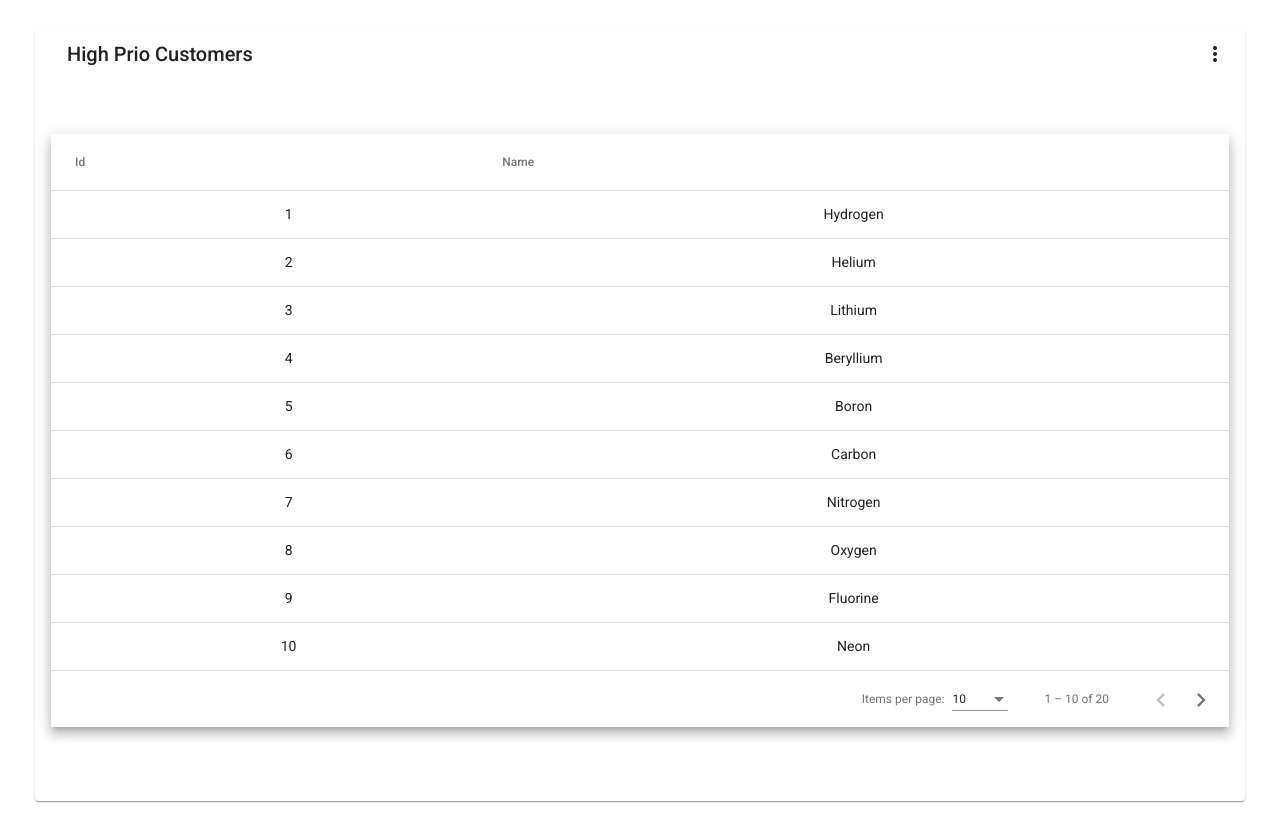
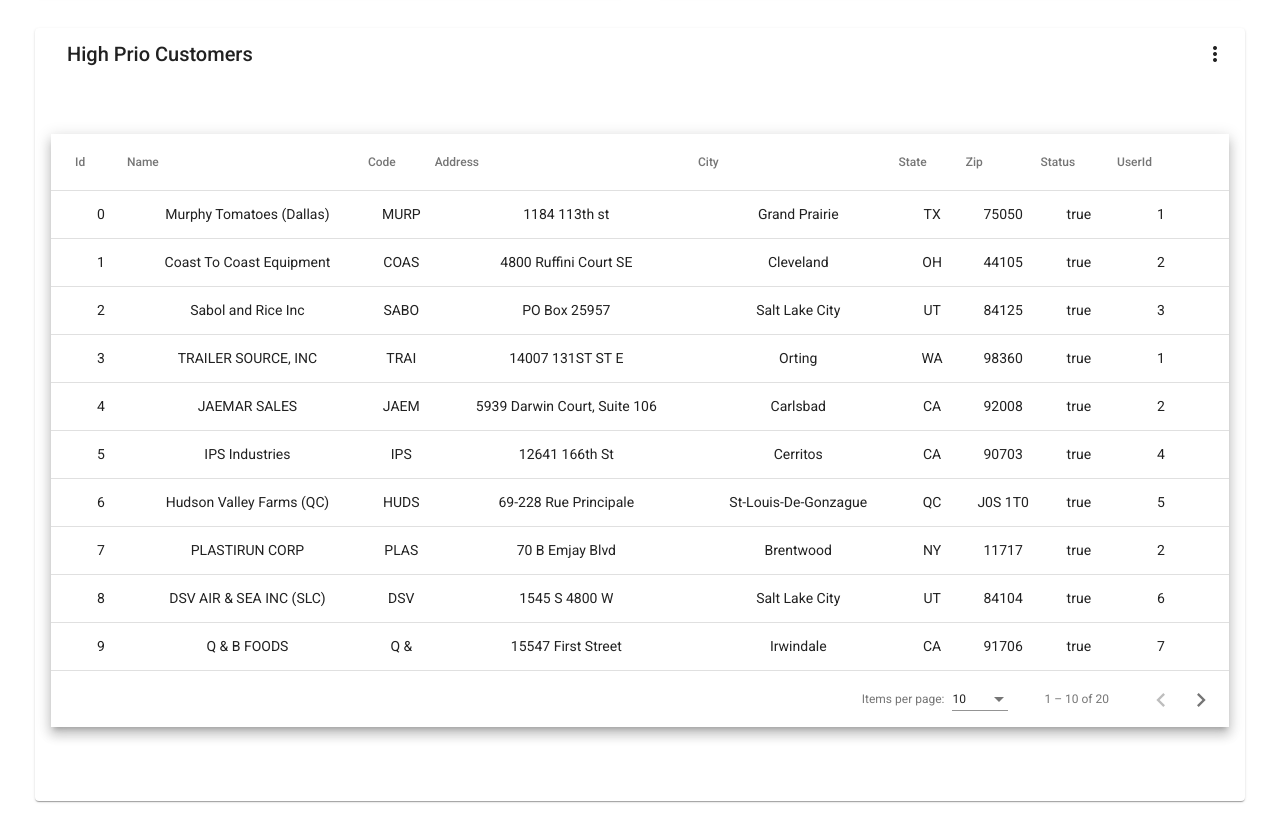
Before and after one commit to gpdoud/TQL-Load-Manager-Client-Prototype, an Angular app: page /dashboard in a window 1280 px wide. Shown: the part 1080-1896 px from the top of the page. Built offline with nearby package versions, Linux system fonts and the light colour scheme.

Commit message:
Filled out customers table on dashboard

```diff
--- a/src/app/dash/customers-table/customers-table-datasource.ts
+++ b/src/app/dash/customers-table/customers-table-datasource.ts
@@ -8,30 +8,37 @@ import { Observable, of as observableOf, merge } from 'rxjs';
 export interface CustomersTableItem {
   name: string;
   id: number;
+  code: string;
+  address: string;
+  city: string;
+  state: string;
+  zip: string;
+  status: boolean;
+  userId: number;
 }
 
 // TODO: replace this with real data from your application
 const EXAMPLE_DATA: CustomersTableItem[] = [
-  {id: 1, name: 'Hydrogen'},
-  {id: 2, name: 'Helium'},
-  {id: 3, name: 'Lithium'},
-  {id: 4, name: 'Beryllium'},
-  {id: 5, name: 'Boron'},
-  {id: 6, name: 'Carbon'},
-  {id: 7, name: 'Nitrogen'},
-  {id: 8, name: 'Oxygen'},
-  {id: 9, name: 'Fluorine'},
-  {id: 10, name: 'Neon'},
-  {id: 11, name: 'Sodium'},
-  {id: 12, name: 'Magnesium'},
-  {id: 13, name: 'Aluminum'},
-  {id: 14, name: 'Silicon'},
-  {id: 15, name: 'Phosphorus'},
-  {id: 16, name: 'Sulfur'},
-  {id: 17, name: 'Chlorine'},
-  {id: 18, name: 'Argon'},
-  {id: 19, name: 'Potassium'},
-  {id: 20, name: 'Calcium'},
+  {id: 0, name: 'Murphy Tomatoes (Dallas)',       code: 'MURP',     address: '1184 113th st',                 city: 'Grand Prairie',        state: 'TX',   zip: '75050',    status: true,  userId: 1},
+  {id: 1, name: 'Coast To Coast Equipment',       code: 'COAS',     address: '4800 Ruffini Court SE',         city: 'Cleveland',            state: 'OH',   zip: '44105',    status: true,  userId: 2},
+  {id: 2, name: 'Sabol and Rice Inc',             code: 'SABO',     address:  'PO Box 25957',                 city: 'Salt Lake City',       state: 'UT',   zip: '84125',    status: true,  userId: 3},
+  {id: 3, name: 'TRAILER SOURCE, INC',            code: 'TRAI',     address: '14007 131ST ST E',              city: 'Orting',               state: 'WA',   zip: '98360',    status: true,  userId: 1},
+  {id: 4, name: 'JAEMAR SALES',                   code: 'JAEM',     address: '5939 Darwin Court, Suite 106',  city: 'Carlsbad',             state: 'CA',   zip: '92008',    status: true,  userId: 2},
+  {id: 5, name: 'IPS Industries',                 code: 'IPS ',     address: '12641 166th St',                city: 'Cerritos',             state: 'CA',   zip: '90703',    status: true,  userId: 4},
+  {id: 6, name: 'Hudson Valley Farms (QC)',       code: 'HUDS',     address: '69-228 Rue Principale',         city: 'St-Louis-De-Gonzague', state: 'QC',   zip: 'J0S 1T0',  status: true,  userId: 5},
+  {id: 7, name: 'PLASTIRUN CORP',                 code: 'PLAS',     address: '70 B Emjay Blvd',               city: 'Brentwood',            state: 'NY',   zip: '11717',    status: true,  userId: 2},
+  {id: 8, name: 'DSV AIR & SEA INC (SLC)',        code: 'DSV ',     address: '1545 S 4800 W',                 city: 'Salt Lake City',       state: 'UT',   zip: '84104',    status: true,  userId: 6},
+  {id: 9, name: 'Q & B FOODS',                    code: 'Q & ',     address: '15547 First Street',            city: 'Irwindale',            state: 'CA',   zip: '91706',    status: true,  userId: 7},
+  {id: 10, name: 'OCONEE SAND AND GRAVEL',        code: 'OCON',     address: '797 harmony rd',                city: 'Eatonton',             state: 'GA',   zip: '31024',    status: true,  userId: 8},
+  {id: 11, name: 'AMERICAN YEAST SALES INC',      code: 'AMER',     address: '331 Commerce Way, STE 2',       city: 'Pembroke',             state: 'NH',   zip: '3275',     status: true,  userId: 9},
+  {id: 12, name: 'DYNASOL LLC',                   code: 'DYNA',     address: '14340 Torrey Chase Blvd',       city: 'Houston',              state: 'TX',   zip: '77014',    status: true,  userId: 10},
+  {id: 13, name: 'Asset Store LLC',               code: 'ASSE',     address: '2811 Sisson St',                city: 'Baltimore',            state: 'MD',   zip: '21211',    status: true,  userId: 9},
+  {id: 14, name: 'WILBERT FUNERAL SERVICES',      code: 'WILB',     address: '2913 Gardner Rd',               city: 'Broadview',            state: 'IL',   zip: '60155',    status: true,  userId: 5},
+  {id: 15, name: 'PLASTICS EXCHANGE',             code: 'PLAS',     address: '28230 N. 69th St.',             city: 'Scottsdale',           state: 'AZ',   zip: '85266',    status: true,  userId: 6},
+  {id: 16, name: 'SOUTHEAST ENVIROTX',            code: 'SOUT',     address: '8725 CALERA DRIVE',             city: 'Austin',               state: 'TX',   zip: '78735',    status: true,  userId: 9},
+  {id: 17, name: 'BRANDT CONSOLIDATED (FRESNO)',  code: 'BRAN',     address: 'PO Box 3500',                   city: 'Fresno',               state: 'CA',   zip: '93745',    status: true,  userId: 4},
+  {id: 18, name: 'JOFRAN INC',                    code: 'JOFR',     address: 'One Jofran Way',                city: 'Norfolk',              state: 'MA',   zip: '2056',     status: true,  userId: 1},
+  {id: 19, name: 'SOUTHEAST ENVIROTX',            code: 'SOUT',     address: '8725 CALERA DRIVE',             city: 'Austin',               state: 'TX',   zip: '78735',    status: true,  userId: 8}
 ];
 
 /**
@@ -99,6 +106,7 @@ export class CustomersTableDataSource extends DataSource<CustomersTableItem> {
       switch (this.sort?.active) {
         case 'name': return compare(a.name, b.name, isAsc);
         case 'id': return compare(+a.id, +b.id, isAsc);
+        case 'code': return compare(+a.code, +b.code, isAsc);
         default: return 0;
       }
     });
--- a/src/app/dash/customers-table/customers-table.component.html
+++ b/src/app/dash/customers-table/customers-table.component.html
@@ -12,6 +12,41 @@
       <td mat-cell *matCellDef="let row">{{row.name}}</td>
     </ng-container>
 
+    <ng-container matColumnDef="code">
+      <th mat-header-cell *matHeaderCellDef mat-sort-header>Code</th>
+      <td mat-cell *matCellDef="let row">{{row.code}}</td>
+    </ng-container>
+
+    <ng-container matColumnDef="address">
+      <th mat-header-cell *matHeaderCellDef mat-sort-header>Address</th>
+      <td mat-cell *matCellDef="let row">{{row.address}}</td>
+    </ng-container>
+
+    <ng-container matColumnDef="city">
+      <th mat-header-cell *matHeaderCellDef mat-sort-header>City</th>
+      <td mat-cell *matCellDef="let row">{{row.city}}</td>
+    </ng-container>
+
+    <ng-container matColumnDef="state">
+      <th mat-header-cell *matHeaderCellDef mat-sort-header>State</th>
+      <td mat-cell *matCellDef="let row">{{row.state}}</td>
+    </ng-container>
+
+    <ng-container matColumnDef="zip">
+      <th mat-header-cell *matHeaderCellDef mat-sort-header>Zip</th>
+      <td mat-cell *matCellDef="let row">{{row.zip}}</td>
+    </ng-container>
+
+    <ng-container matColumnDef="status">
+      <th mat-header-cell *matHeaderCellDef mat-sort-header>Status</th>
+      <td mat-cell *matCellDef="let row">{{row.status}}</td>
+    </ng-container>
+
+    <ng-container matColumnDef="userId">
+      <th mat-header-cell *matHeaderCellDef mat-sort-header>UserId</th>
+      <td mat-cell *matCellDef="let row">{{row.userId}}</td>
+    </ng-container>
+
     <tr mat-header-row *matHeaderRowDef="displayedColumns"></tr>
     <tr mat-row *matRowDef="let row; columns: displayedColumns;"></tr>
   </table>
--- a/src/app/dash/customers-table/customers-table.component.ts
+++ b/src/app/dash/customers-table/customers-table.component.ts
@@ -16,7 +16,17 @@ export class CustomersTableComponent implements AfterViewInit {
   dataSource: CustomersTableDataSource;
 
   /** Columns displayed in the table. Columns IDs can be added, removed, or reordered. */
-  displayedColumns = ['id', 'name'];
+  displayedColumns = [
+    'id',
+     'name',
+     'code',
+     'address',
+     'city',
+     'state',
+     'zip',
+     'status',
+     'userId'
+    ];
 
   constructor() {
     this.dataSource = new CustomersTableDataSource();
```
